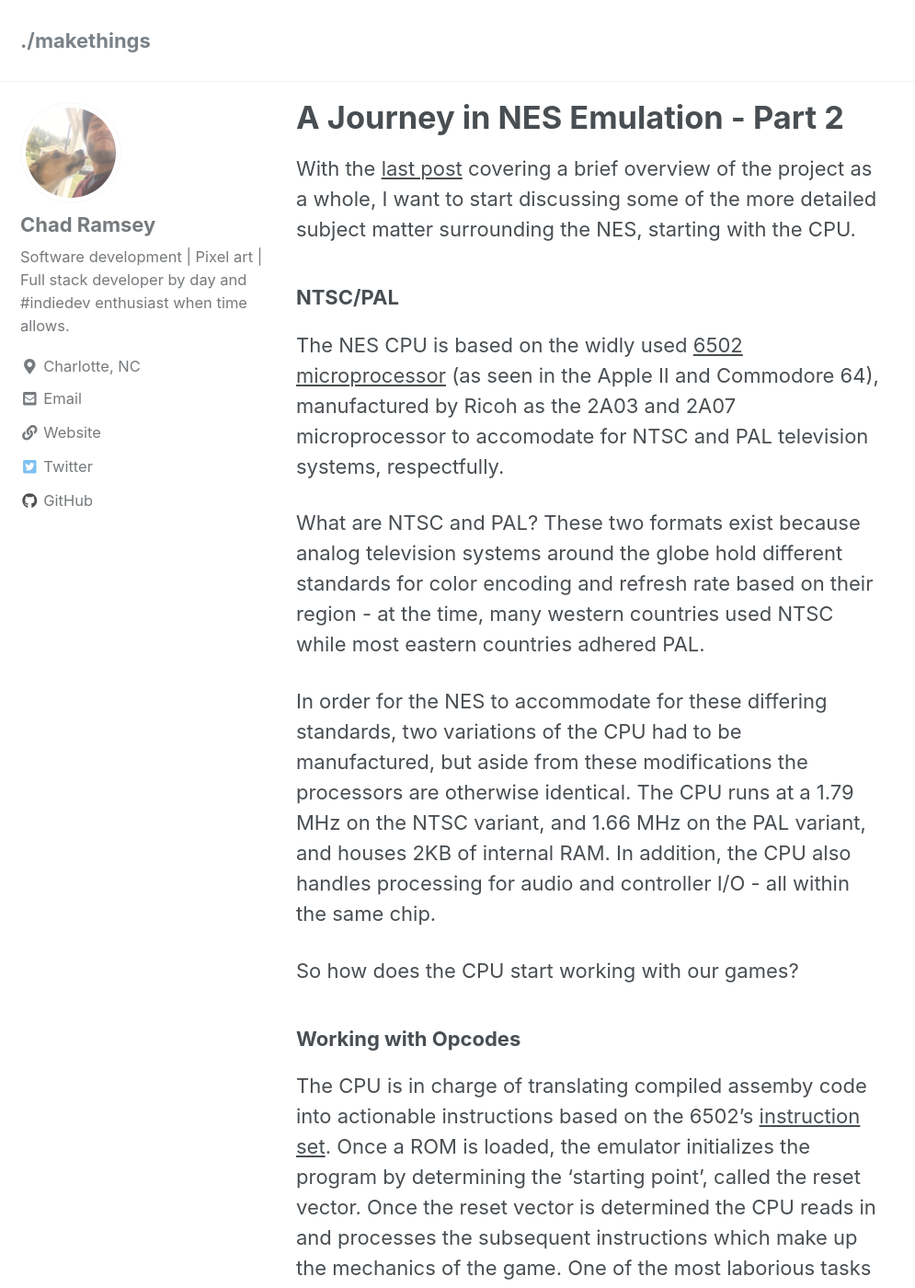
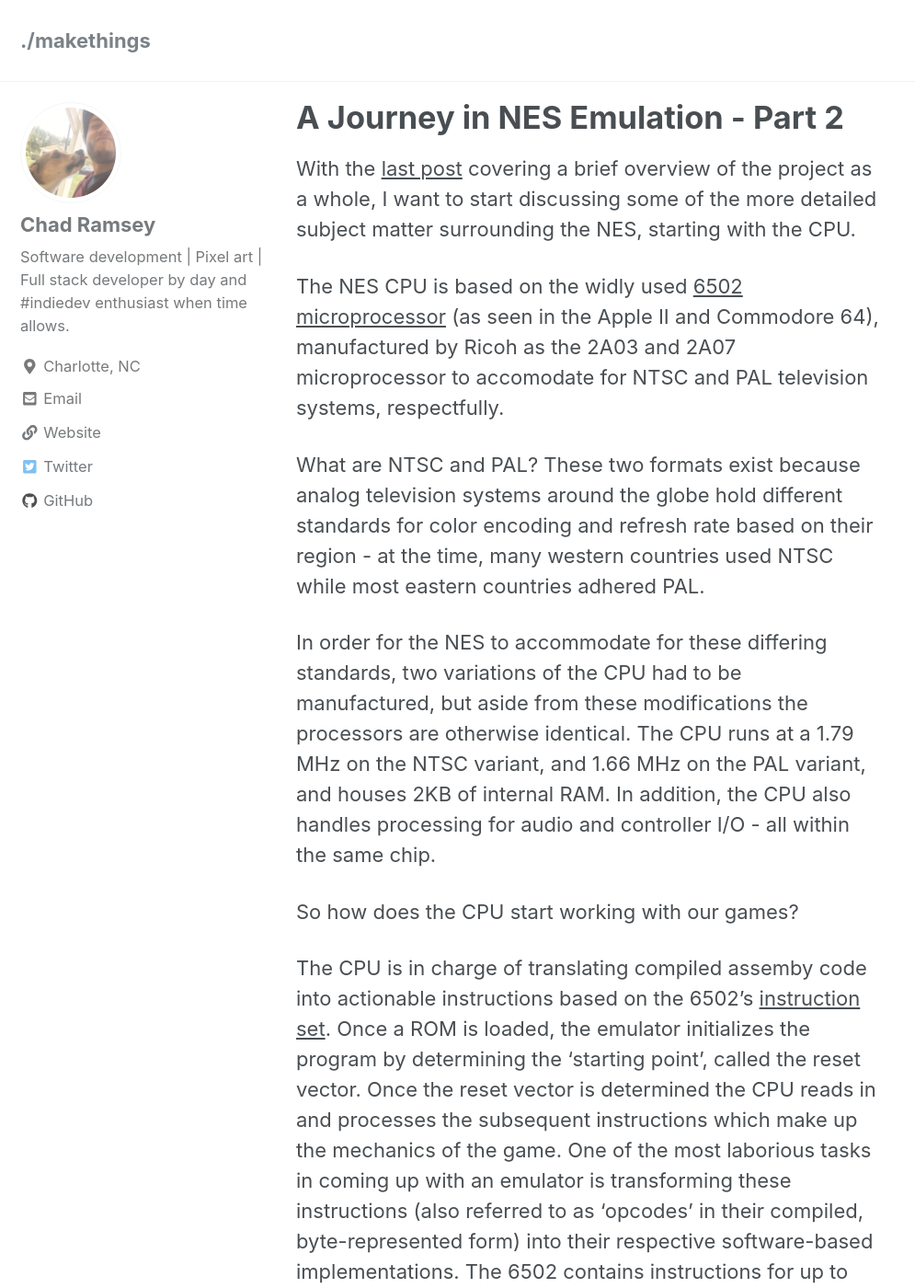
Before and after one commit to chadramsey/chadramsey.github.io, a Jekyll site: the page built from _posts/2018-12-23-nes-emulation-three.md, in a window 1280 px wide and 1400 px high. Shown: the whole window at 92% size, without its empty margins (0-995 px from the left). Built offline with Jekyll 4.4.1, drawn with Linux system fonts in a browser that asks for light colours; cached includes are drawn as plain includes; nearby versions of some CDN libraries.

```diff
--- a/_posts/2018-12-23-nes-emulation-three.md
+++ b/_posts/2018-12-23-nes-emulation-three.md
@@ -7,7 +7,6 @@
 With the [last post](https://chadramsey.github.io/nes-emulation-two/) covering a brief overview of the project as a whole, I want to start discussing some of the more detailed subject matter surrounding the NES, starting with the CPU.
 
 
-### NTSC/PAL
 The NES CPU is based on the widly used [6502 microprocessor](https://en.wikipedia.org/wiki/MOS_Technology_6502) (as seen in the Apple II and Commodore 64), manufactured by Ricoh as the 2A03 and 2A07 microprocessor to accomodate for NTSC and PAL television systems, respectfully.
 
 What are NTSC and PAL? These two formats exist because analog television systems around the globe hold different standards for color encoding and refresh rate based on their region - at the time, many western countries used NTSC while most eastern countries adhered PAL.
@@ -15,8 +14,6 @@
 In order for the NES to accommodate for these differing standards, two variations of the CPU had to be manufactured, but aside from these modifications the processors are otherwise identical. The CPU runs at a 1.79 MHz on the NTSC variant, and 1.66 MHz on the PAL variant, and houses 2KB of internal RAM. In addition, the CPU also handles processing for audio and controller I/O - all within the same chip.
 
 So how does the CPU start working with our games?
-
-### Working with Opcodes
 
 The CPU is in charge of translating compiled assemby code into actionable instructions based on the 6502's [instruction set](http://obelisk.me.uk/6502/reference.html). Once a ROM is loaded, the emulator initializes the program by determining the 'starting point', called the reset vector. Once the reset vector is determined the CPU reads in and processes the subsequent instructions which make up the mechanics of the game. One of the most laborious tasks in coming up with an emulator is transforming these instructions (also referred to as 'opcodes' in their compiled, byte-represented form) into their respective software-based implementations. The 6502 contains instructions for up to 256 unique opcodes, but of these 256 opcodes only 151 are offically supported.
 
```
Also changed, not shown: other parts of _posts/2018-12-23-nes-emulation-three.md (+0 -2 lines).
